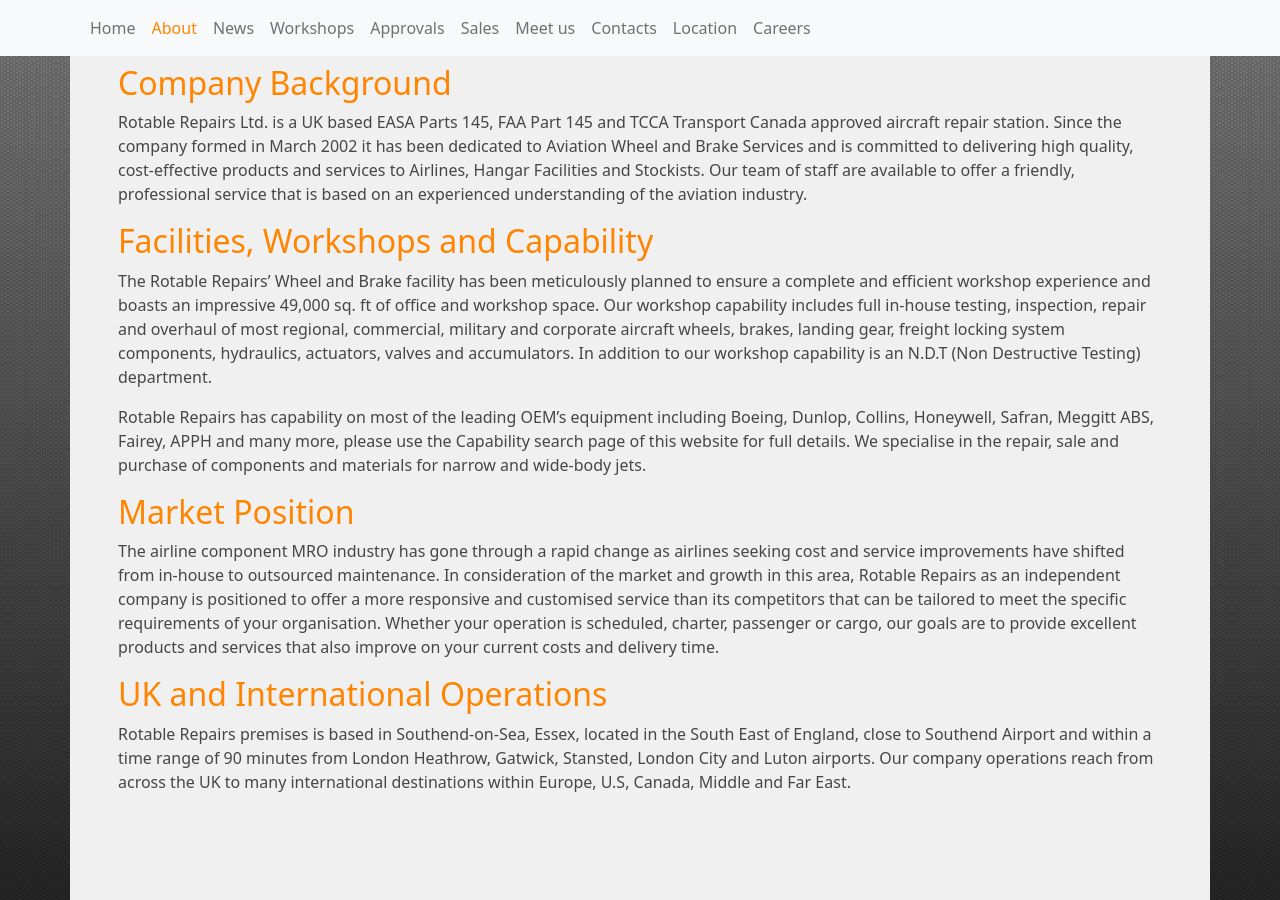
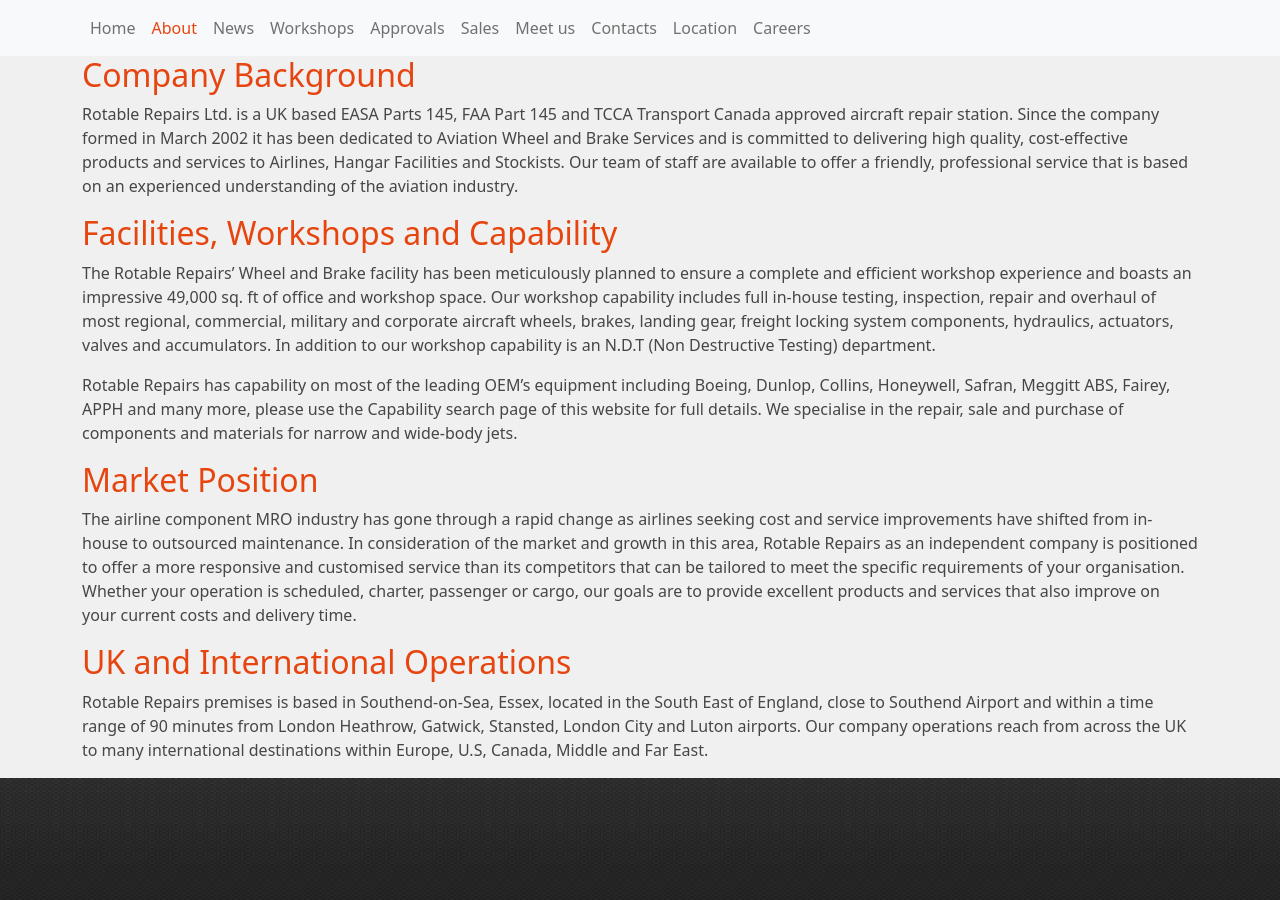
Before and after one commit to rotablerepairs/rotablerepairs.github.io, a Jekyll site: the page built from about.md, in a window 1280 px wide and 900 px high. Built offline with Jekyll 4.4.1, drawn with Linux system fonts in a browser that asks for light colours.

Commit message:
Fix header

```diff
--- a/Gemfile
+++ b/Gemfile
@@ -5,3 +5,4 @@ source "https://rubygems.org"
 # gem "rails"
 gem "jekyll"
 gem "webrick", "~> 1.7"
+gem 'wdm', '>= 0.1.0' if Gem.win_platform?
--- a/_includes/navigation.html
+++ b/_includes/navigation.html
@@ -1,5 +1,5 @@
-<nav class="navbar navbar-expand-sm navbar-light bg-light">
-    <div class="container">
+<nav class="navbar navbar-expand-sm sticky-top navbar-light bg-light">
+    <div class="container-lg">
         <button class="navbar-toggler" type="button" data-toggle="collapse" data-target="#navbarSupportedContent" aria-controls="navbarSupportedContent" aria-expanded="false" aria-label="Toggle navigation">
             <span class="navbar-toggler-icon"></span>
         </button>
--- a/_layouts/default.html
+++ b/_layouts/default.html
@@ -10,10 +10,12 @@
   </head>
   <body>
     {% include navigation.html %}
-    <div class="container main min-100">
-      <div class="row">
-        <div class="col p-5 py-2">
-          {{ content }}
+    <div id="main">
+      <div class="container-lg min-100">
+        <div class="row">
+          <div class="col">
+            {{ content }}
+          </div>
         </div>
       </div>
     </div>
--- a/_sass/main.scss
+++ b/_sass/main.scss
@@ -8,7 +8,7 @@ body {
 }
 
 h1, h2, h3 {
-    color: #ff8400;
+    color: rgb(230, 69, 15);
 }
 
 .min-100 {
@@ -19,12 +19,15 @@ h1, h2, h3 {
     .nav-item {
         &.active {
             .nav-link {
-                color:#ff8400;
+                color: rgb(230, 69, 15);
             }
+        }
+        .nav-link {
+            font-weight: 500;
         }
     }
 }
 
-.container.main {
+#main {
         background: #f0f0f0;
 }
```
Also changed, not shown: about.md (+0 -1 lines), index.html (+9 -1 lines), Gemfile.lock, assets/images/RR_Twitter_Banner_Proof_06-min.jpg (added), 1 other file.
